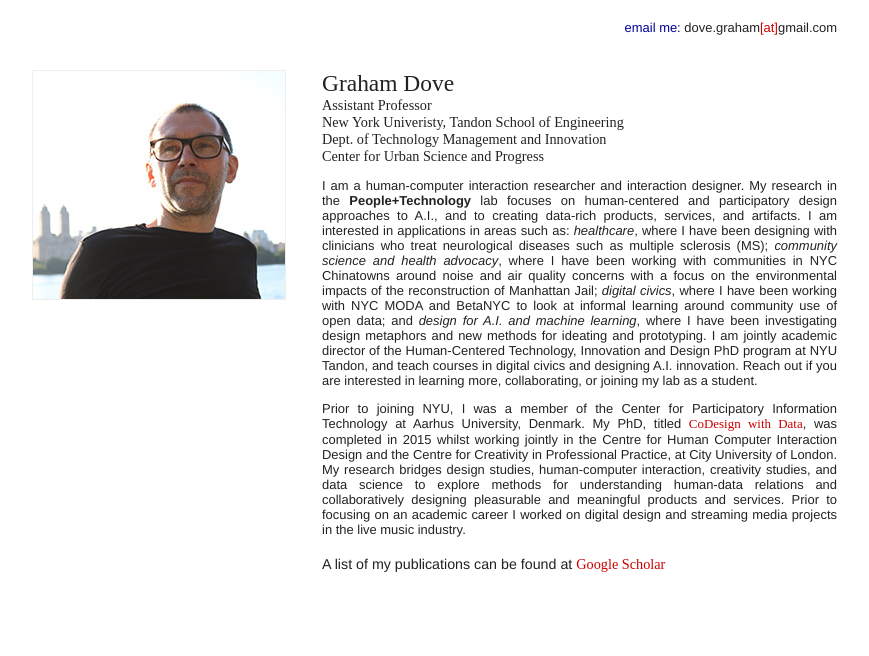
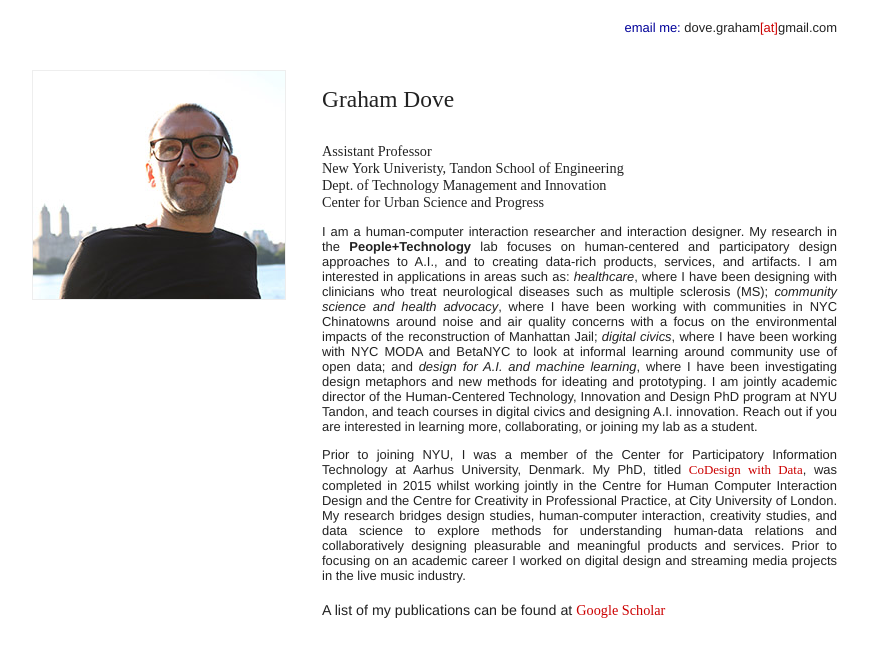
Before and after one commit to grahamdove/grahamdove.github.io, a plain HTML site: page index.html in a window 1280 px wide. Shown: the whole page, without its empty margins (168-1037 px from the left). Drawn offline with Linux system fonts and the light colour scheme.

Commit message:
Update index.html

```diff
--- a/index.html
+++ b/index.html
@@ -140,7 +140,7 @@
             <!--- div id="photo"><img src="images/graham_polaroid2.jpg" /></div --->
             <div id="photo2"><img src="images/gdphoto.jpg" /></div>
             <div id="text_content">
-                <span id="myName">Graham Dove</span><br />
+                <H1>Graham Dove</H1><br />
                 <span id="myRole">Assistant Professor<br />
                 New York Univeristy, Tandon School of Engineering<br />
                 Dept. of Technology Management and Innovation<br />
```
